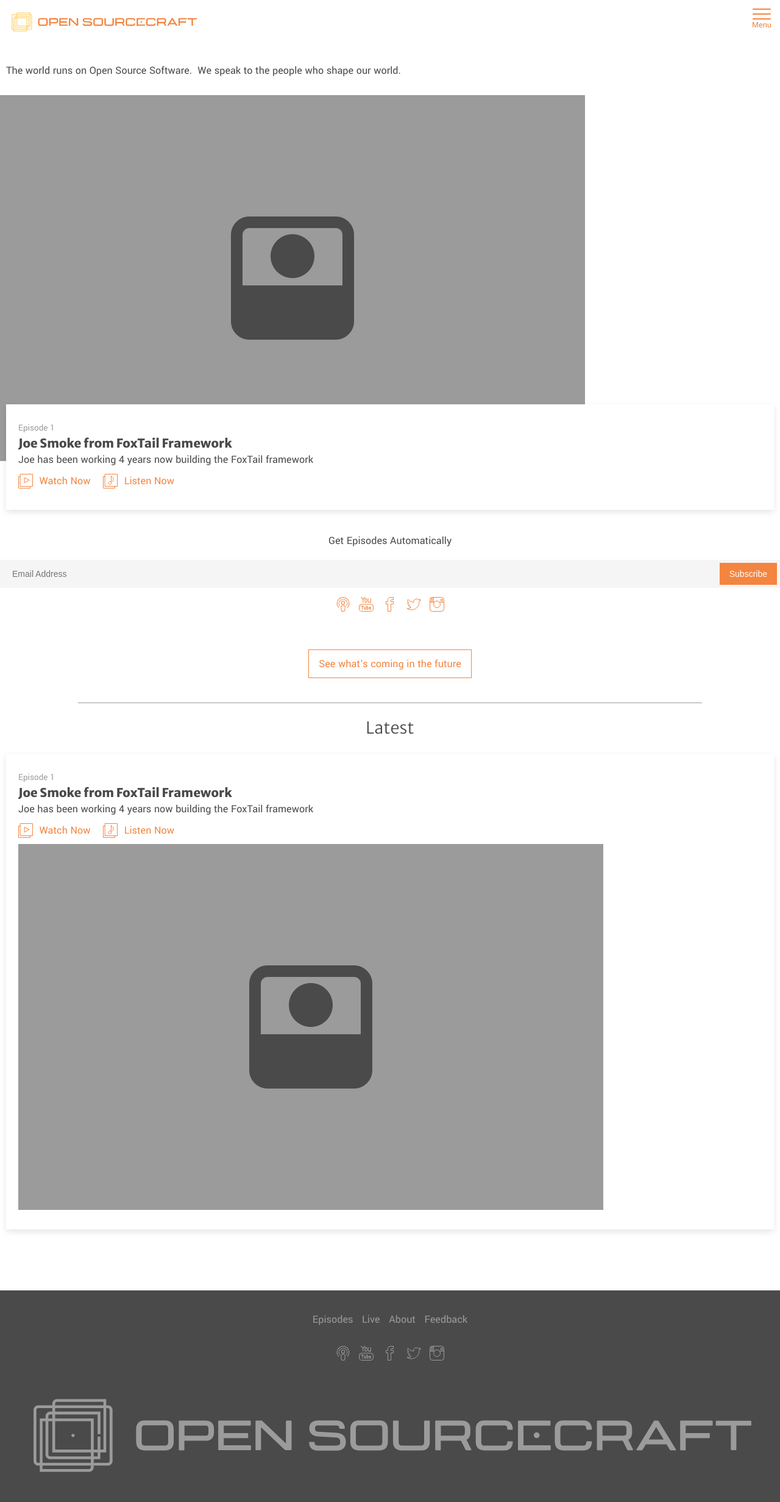
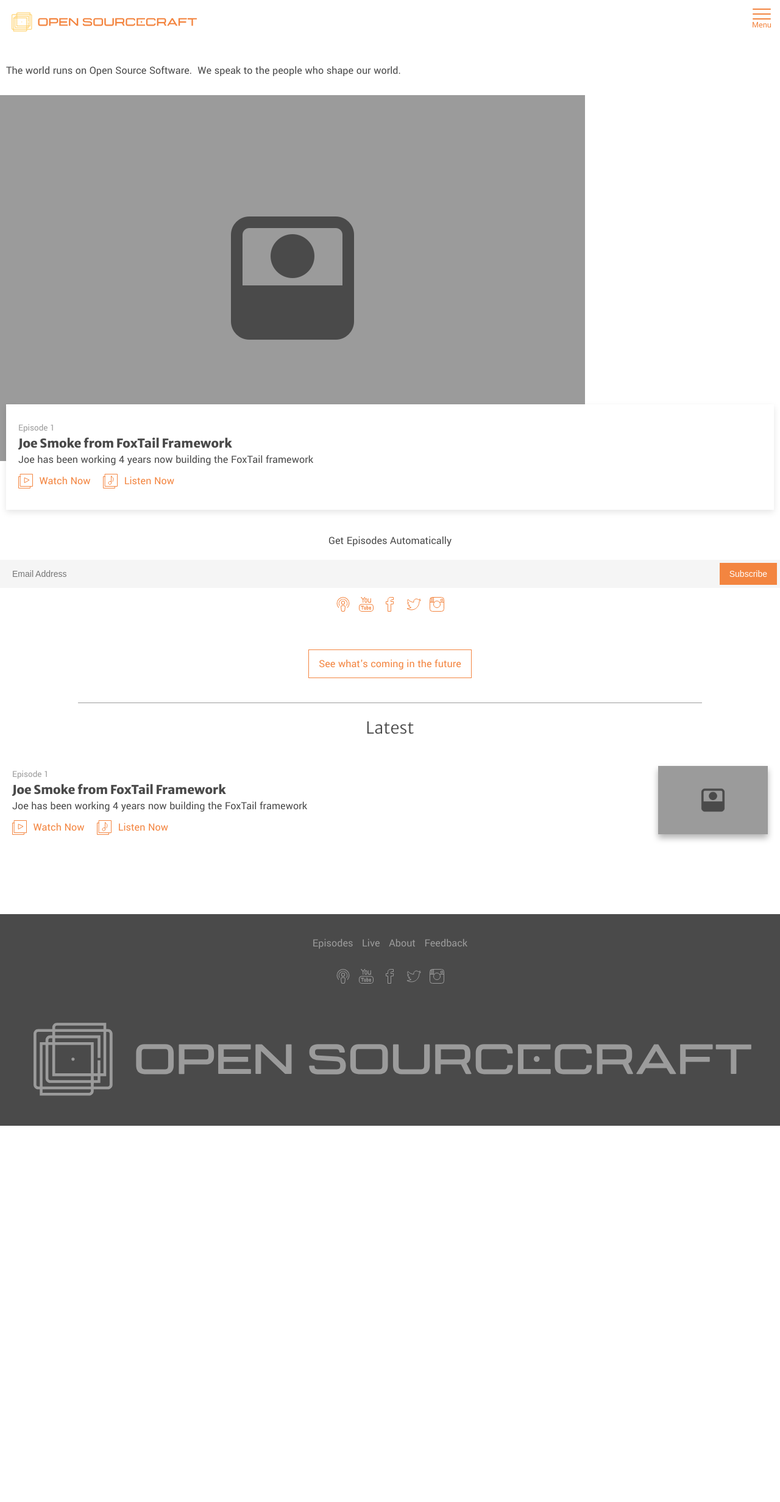
Before and after one commit to Code-Pop/open-sourcecraft, a Jekyll site: the page built from index.html, in a window 1280 px wide. Shown: the whole page at 61% size. Built offline with Jekyll 4.4.1, drawn with Linux system fonts in a browser that asks for light colours; after the commit the page ends 1846 px from its top, so only the background shows below that.

Commit message:
add styles for content media card

```diff
--- a/_layouts/episode.html
+++ b/_layouts/episode.html
@@ -4,7 +4,7 @@
 
 <section class="episode-display">
   <img src="{{ page.feature_image | prepend: site.baseurl }}" alt="{{ page.title }}">
-  <div class="content-card">
+  <div class="content-card _floating">
     <a class="button -primary _with-icon" href="#">
       <svg class="icon"><use xlink:href="#ico-play-sq"/></svg>
       Watch Now</a>
--- a/_sass/components/_card.scss
+++ b/_sass/components/_card.scss
@@ -1,8 +1,5 @@
 .content-card {
-  margin: 0 10px;
-  padding: 25px 20px;
-  background: #fff;
-  box-shadow: 0 4px 10px rgba(0,0,0,0.1);
+  padding: 20px;
   > .title {
     margin: 0;
     font-size: 20px;
@@ -17,4 +14,18 @@
   > .meta {
     color: $grey;
   }
+  .media {
+    float: right;
+    width: 25%;
+    max-width: 180px;
+    margin-left: 20px;
+    box-shadow: 0 6px 10px rgba(0,0,0,0.3);
+  }
+  &._floating {
+    margin-left: 10px;
+    margin-right: 10px;
+    padding: 25px 20px;
+    background: #fff;
+    box-shadow: 0 4px 10px rgba(0,0,0,0.1);
+  }
 }
--- a/_sass/layouts/_display.scss
+++ b/_sass/layouts/_display.scss
@@ -10,7 +10,7 @@
 }
 
 .episode-display {
-  > .content-card {
+  > .content-card._floating {
     position: relative;
     top: -50px;
     margin-bottom: -50px;
--- a/index.html
+++ b/index.html
@@ -6,7 +6,7 @@
   <section class="feature-display">
     <p class="site-title">{{ site.description }}</p>
     <img src="{{ episode.feature_image | prepend: site.baseurl }}" alt="{{ episode.title }}">
-    <div class="content-card">
+    <div class="content-card _floating">
       <small class="meta">Episode {{ episode.episode_number }}</small>
       <h1 class="title">
         <a class="link" href="{{ episode.url | prepend: site.baseurl }}">{{ episode.title }}</a></h1>
@@ -51,6 +51,9 @@
   {% for episode in site.episodes %}
   <section>
     <div class="content-card">
+      <a href="{{ episode.url | prepend: site.baseurl }}">
+        <img class="media" src="{{ episode.feature_image | prepend: site.baseurl }}" alt="{{ episode.title }}">
+      </a>
       <small class="meta">Episode {{ episode.episode_number }}</small>
       <h1 class="title">
         <a class="link" href="{{ episode.url | prepend: site.baseurl }}">{{ episode.title }}</a></h1>
@@ -61,7 +64,6 @@
       <a class="button -primary _with-icon" href="#">
         <svg class="icon"><use xlink:href="#ico-musicnote-sq"/></svg>
         Listen Now</a>
-      <img src="{{ episode.feature_image | prepend: site.baseurl }}" alt="{{ episode.title }}">
     </div>
   </section>
   {% endfor %}
```
